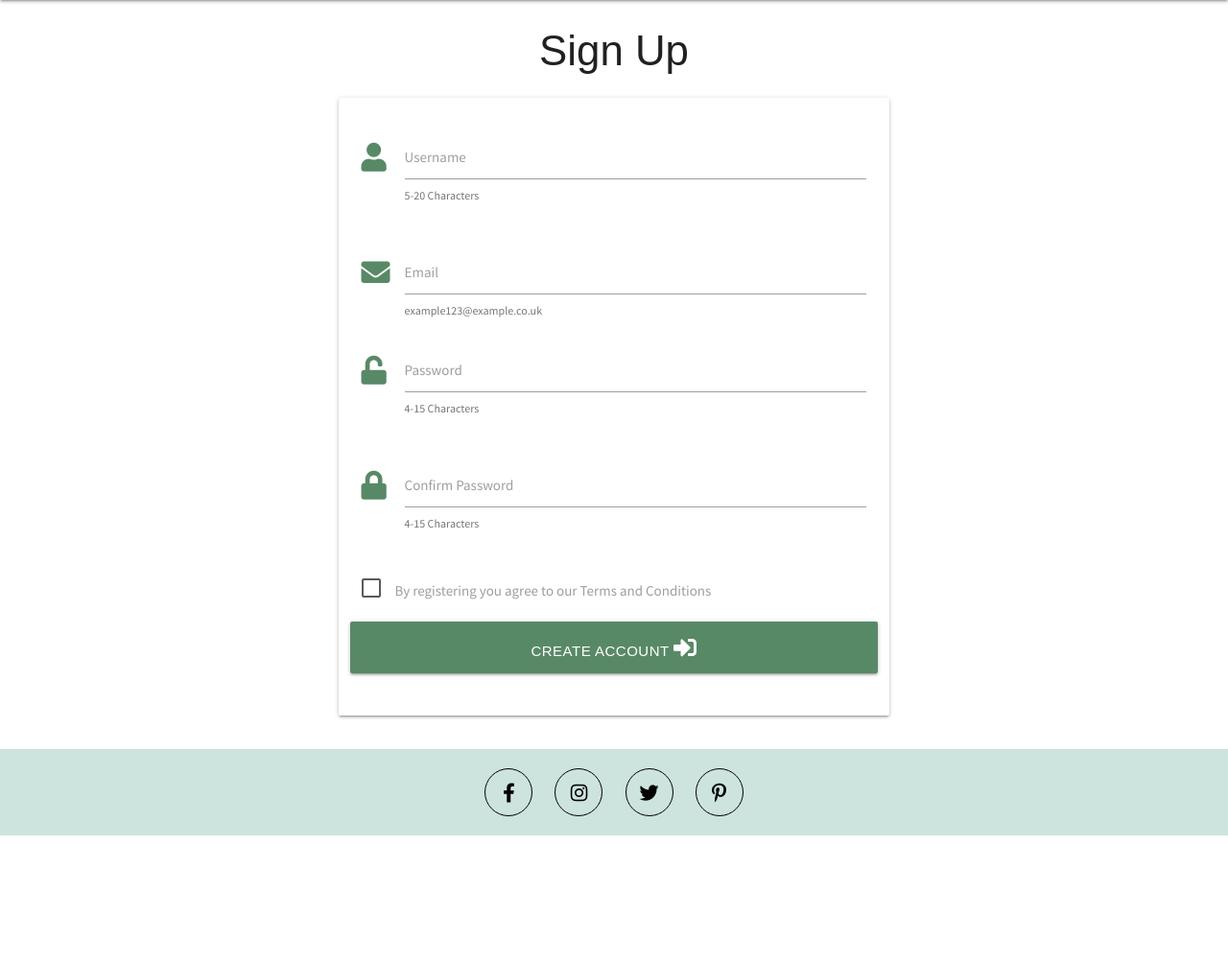
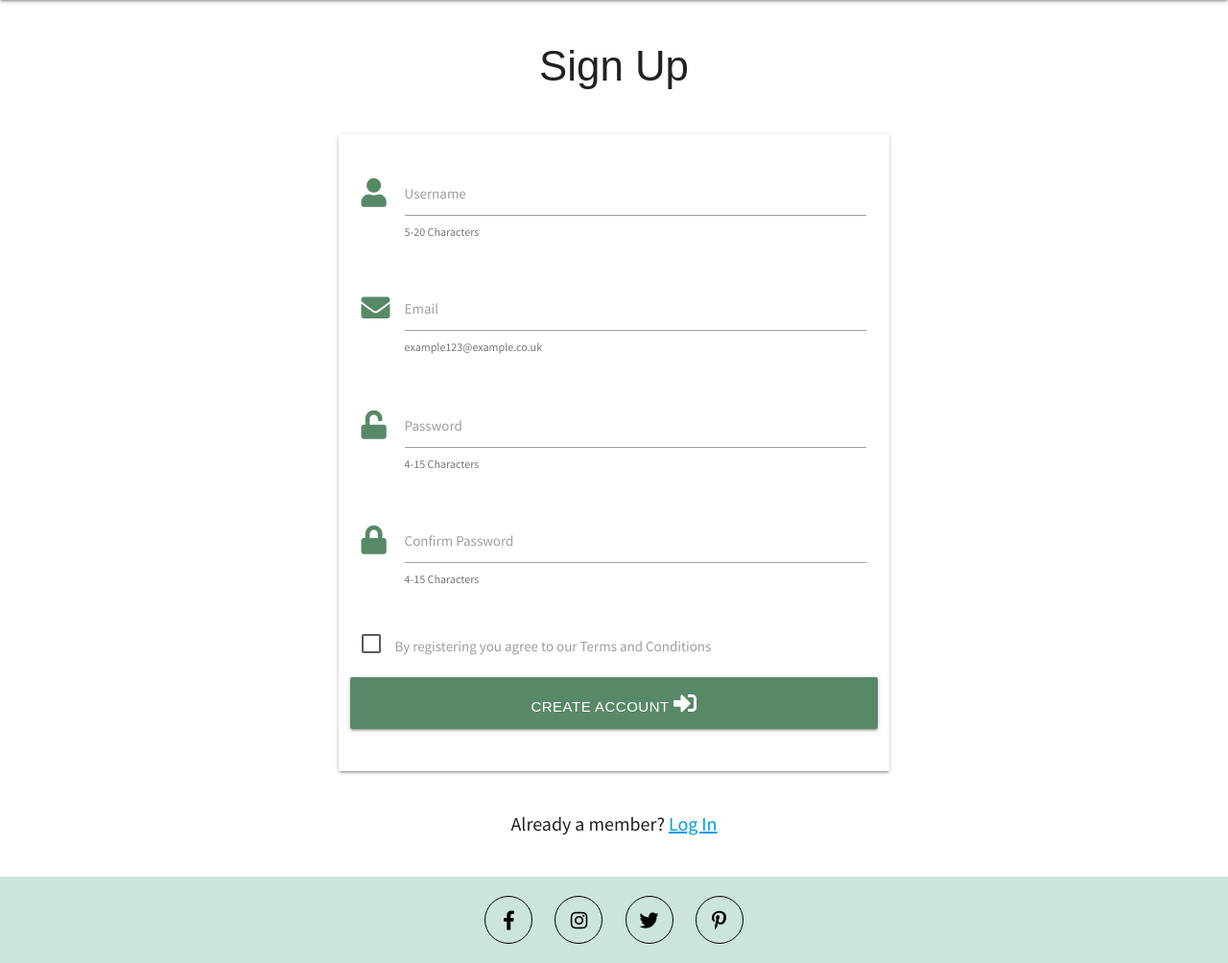
Before and after one commit to Gregory4321/ciao-down, a Flask app: page /sign_up in a window 1280 px wide. Shown: the part 64-1068 px from the top of the page at 96% size. Before the commit the page ends 935 px from the top, so only its background shows below. Run offline with Flask 2, Linux system fonts and the light colour scheme; some libraries are stand-ins or nearby versions; some web fonts are replaced.

Commit message:
Added Log In functionality

```diff
--- a/app.py
+++ b/app.py
@@ -53,6 +53,27 @@ def sign_up():
 
 @app.route("/login", methods=("GET", "POST"))
 def login():
+    if request.method == "POST":
+        # Check if username exists in database
+        existing_user = mongo.db.users.find_one(
+            {"username": request.form.get("username").lower()})
+
+        if existing_user:
+            # Check hashed password matches user input
+            if check_password_hash(
+                    existing_user["password"], request.form.get("password")):
+                session["user"] = request.form.get("username").lower()
+                flash("Welcome, {}".format(request.form.get("username")))
+            else:
+                # Invalid password match
+                flash("Incorrect Username and/or Password entered")
+                return redirect(url_for("login"))
+
+        else:
+            # Username doesn't exist
+            flash("Incorrect Username and/or Password entered")
+            return redirect(url_for("login"))
+
     return render_template("login.html")
 
 
--- a/static/css/style.css
+++ b/static/css/style.css
@@ -49,6 +49,14 @@ h1, h2, h3, h4, h5, h6 {
 
 /* ----------------------------- Forms */
 
+.page-heading {
+    margin: 3rem 0 0 0;
+}
+
+.card-panel {
+    margin: 3.1rem 0 0 0;
+}
+
 .form-btn {
     font-family: 'Average', sans-serif;
     background-color: #588967;
@@ -73,6 +81,16 @@ h1, h2, h3, h4, h5, h6 {
 
 .checkbox-margin {
     margin-top: 15px;
+}
+
+/* ----------------------------- Sign Up AND Log In Pages */
+
+.page-link {
+    font-size: 20px;
+}
+
+.para-link {
+    text-decoration: underline;
 }
 
 /* ----------------------------- Footer */
--- a/templates/base.html
+++ b/templates/base.html
@@ -21,7 +21,7 @@
                 <a href="{{ url_for('index') }}" class="brand-logo center">Ciao Down</a>
                 <a href="#" data-target="mobile-demo" class="sidenav-trigger show-on-large"><i class="fas fa-bars hamburger"></i></a>
                 <div class="navbar-entries">
-                    <a href="#" class="navbar-entry">Log In</a>
+                    <a href="{{ url_for('login') }}" class="navbar-entry">Log In</a>
                     <span>/</span>
                     <a href="{{ url_for('sign_up') }}" class="navbar-entry">Sign Up</a>
                 </div>
@@ -57,7 +57,7 @@
             </ul>
             <li><a href="#">Add Recipe</a></li>
             <li><a href="#">Profile</a></li>
-            <li><a href="#">Log In</a></li>
+            <li><a href="{{ url_for('login') }}">Log In</a></li>
             <li><a href="{{ url_for('sign_up') }}">Sign Up</a></li>
         </ul>
     </header>
--- a/templates/login.html
+++ b/templates/login.html
@@ -2,7 +2,7 @@
 
 {% block content %}
 
-    <h3 class="center-align">Log In</h3>
+    <h3 class="center-align page-heading">Log In</h3>
 
     <div class="row">
         <form class="col s12 m8 offset-m2" method="POST" action="{{ url_for('login') }}">
@@ -37,9 +37,9 @@
 
     <div class="row">
         <div class="col s12">
-            <p class="center-align">
+            <p class="center-align page-link">
                 Not yet a member?
-                <a href="{{ url_for('sign_up') }}">Sign Up</a>
+                <a href="{{ url_for('sign_up') }}" class="para-link">Sign Up</a>
             </p>
         </div>
     </div>
--- a/templates/register.html
+++ b/templates/register.html
@@ -2,14 +2,14 @@
 
 {% block content %}
 
-    <h3 class="center-align">Sign Up</h3>
+    <h3 class="center-align page-heading">Sign Up</h3>
 
     <div class="row">
         <form class="col s12 m8 offset-m2" method="POST" action="{{ url_for('sign_up') }}">
             <div class="card-panel">
                 <!-- username -->
                 <div class="row form-row">
-                    <div class="input-field col s12 ">
+                    <div class="input-field col s12">
                         <i class="fas fa-user prefix prefix-colour"></i>
                         <input id="username" name="username" type="text" class="validate" data-length="20" minlength="5"
                             maxlength="15" pattern="^[a-zA-Z0-9]{5,15}$" required>
@@ -18,18 +18,17 @@
                     </div>
                 </div>
                 <!-- email -->
-                <div class="row form-row">
-                    <div class="input-field col s12 ">
+                <div class="row">
+                    <div class="input-field col s12">
                         <i class="fas fa-envelope prefix prefix-colour"></i>
                         <input id="email" name="email" type="email" class="validate" required>
                         <label for="email">Email</label>
                         <span class="helper-text" data-error="wrong" data-success="right">example123@example.co.uk</span>
-                        <span></span>
                     </div>
                 </div>
                 <!-- password -->
                 <div class="row form-row">
-                    <div class="input-field col s12 ">
+                    <div class="input-field col s12">
                         <i class="fas fa-unlock prefix prefix-colour"></i>
                         <input id="password" name="password" type="password" class="validate" data-length="15" minlength="5"
                             maxlength="15" pattern="^[a-zA-Z0-9]{5,15}$" required>
@@ -39,7 +38,7 @@
                 </div>
                 <!-- confirm password -->
                 <div class="row form-row">
-                    <div class="input-field col s12 ">
+                    <div class="input-field col s12">
                         <i class="fas fa-lock prefix prefix-colour"></i>
                         <input id="confirm-password" name="confirm-password" type="password" class="validate"  data-length="15"
                             minlength="5" maxlength="15" pattern="^[a-zA-Z0-9]{5,15}$" required>
@@ -67,4 +66,13 @@
         </form>
     </div>
 
+    <div class="row">
+        <div class="col s12">
+            <p class="center-align page-link">
+                Already a member?
+                <a href="{{ url_for('login') }}" class="para-link">Log In</a>
+            </p>
+        </div>
+    </div>
+
 {% endblock %}
```
